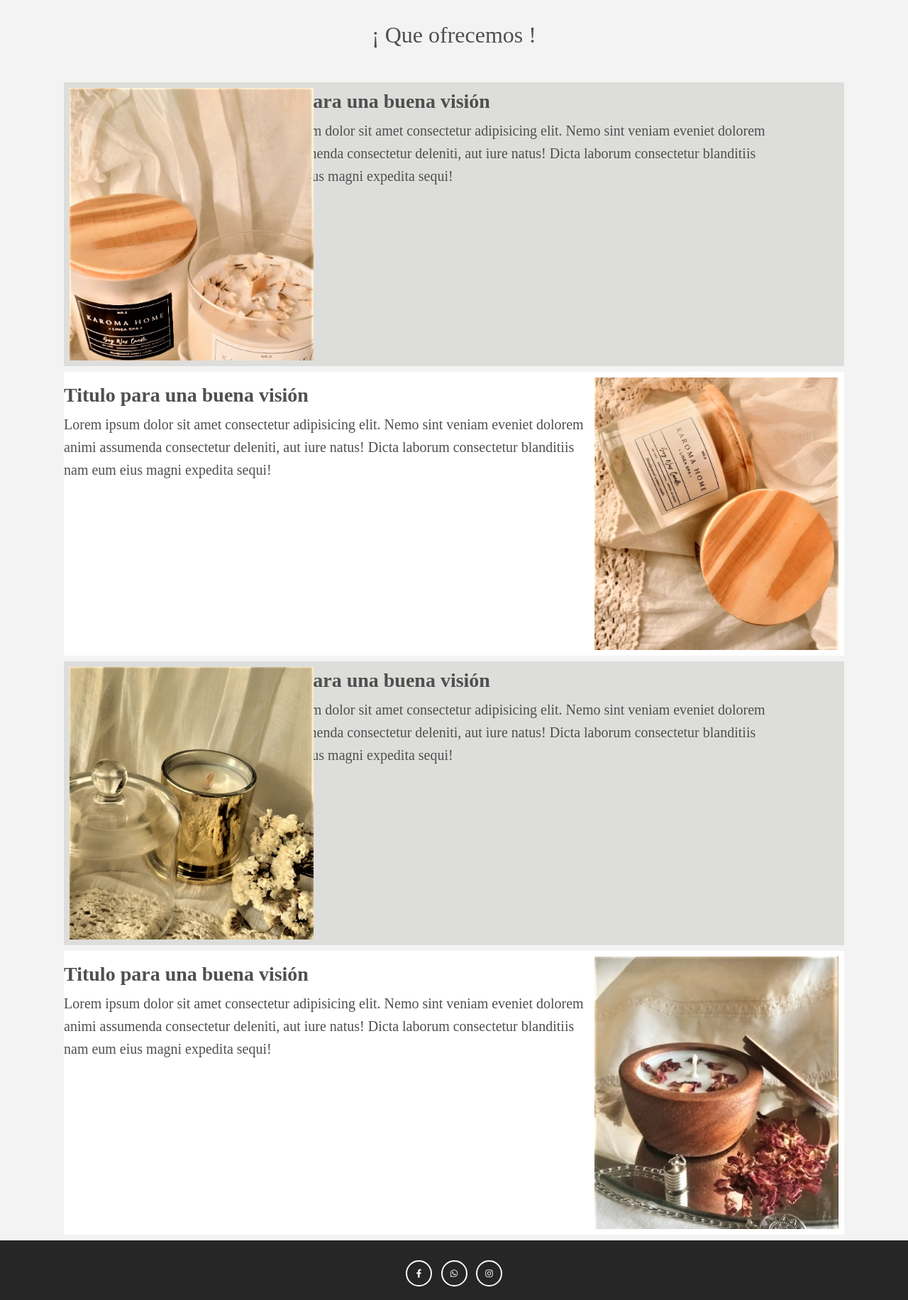
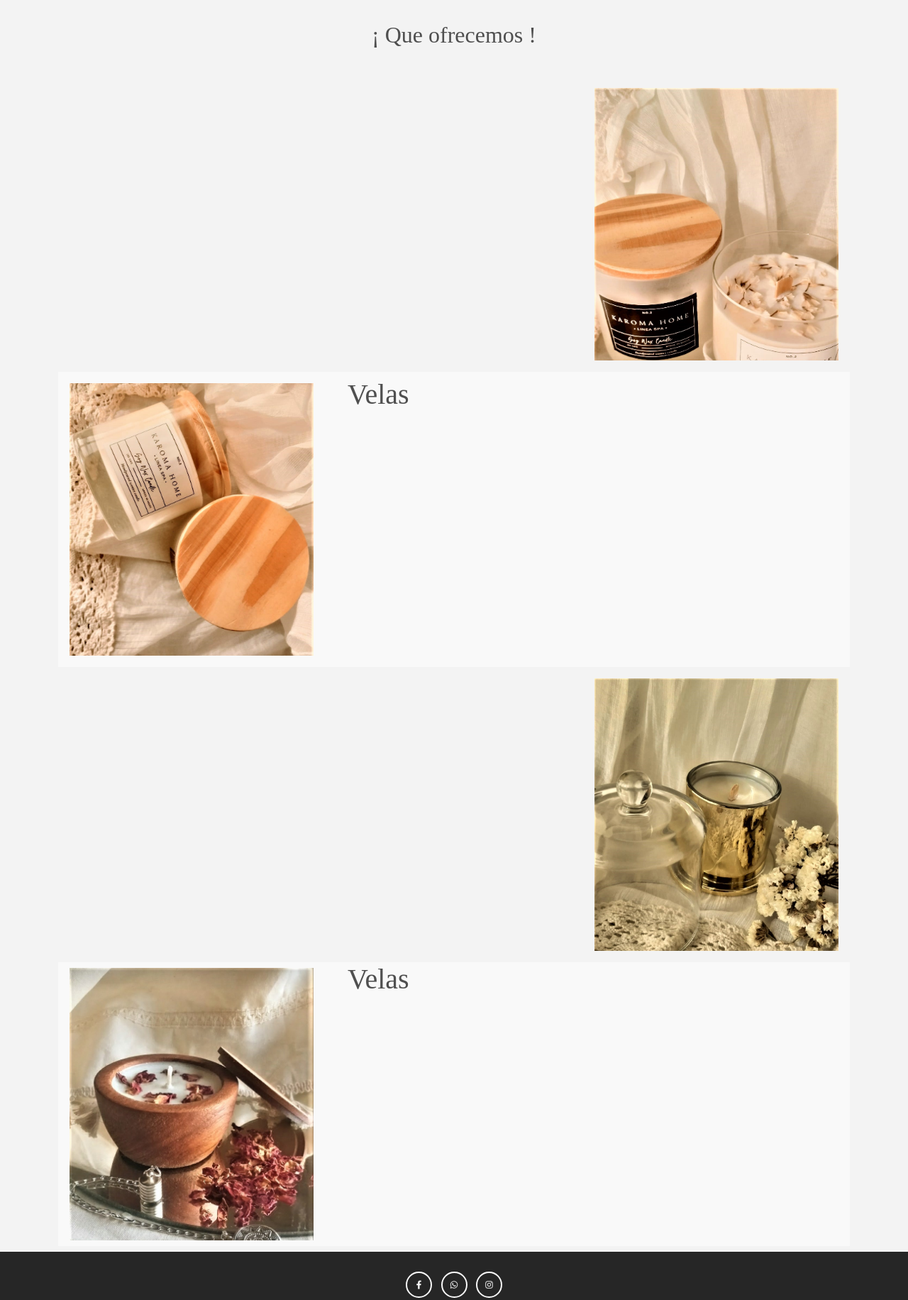
Before and after one commit to JuanGilSosa/Karoma-Site, a plain HTML site: page index.html in a window 1280 px wide. Shown: the part 2120-3952 px from the top of the page at 71% size. Drawn offline with nearby package versions, Linux system fonts and the light colour scheme.

Commit message:
CAMBIO EN MOSTRADOR     - MOD => No usa mas ng-repeat, ahora son elementos estaticos para su mejor manipulacion

```diff
--- a/app.controller.js
+++ b/app.controller.js
@@ -53,29 +53,21 @@ function mainController ($scope, $interval) {
             file: 'a.jpeg',
             description: 'Vela abierta con pabilo de madera de bajo consumo, optimo para disfrutar del aroma por más tiempo',
             title: 'Velas',
-            j_content: 'justify-content-start',
-            background: 'back-g',
         },
         {
             file: 'b-sm.jpeg',
             description: 'Velas con protector de madera, para su protección luego de ser apagada, asi no se ensucia',
             title: 'Velas',
-            j_content: 'justify-content-end',
-            background: 'back-w'
         },
         {
             file: 'c.jpeg',
             description: 'Velas con protector de madera, para su protección luego de ser apagada, asi no se ensucia',
             title: 'Velas',
-            j_content: 'justify-content-start',
-            background: 'back-g',
         },
         {
             file: 'd.jpeg',
             description: 'Velas con protector de madera, para su protección luego de ser apagada, asi no se ensucia',
             title: 'Velas',
-            j_content: 'justify-content-end',
-            background: 'back-w',
         },
 
     ];
--- a/index.css
+++ b/index.css
@@ -82,6 +82,9 @@ hr {
     background-color: #f3f3f3;
 }
 
+#card-title-bg-grey{
+    margin-left: 400px;
+}
 
 
 /******** BOTONES ********/
--- a/index.html
+++ b/index.html
@@ -174,38 +174,103 @@
                 <div class="text-center">
                     <h2 class="mt-5 mb-5 "> ¡ Que ofrecemos ! </h2>
                 </div>
+                <!-- CARD 1 -->
                 <div class="">
-                    <div class="col m-2" ng-repeat="card in cards">
-                        <div class="{{(card.j_content == 'justify-content-start') ? 'my-card-title' : 'position-absolute mt-3'}}">
-                            <h3><b>Titulo para una buena visión</b></h3>
-                            <p class="fs-5 d-flex">Lorem ipsum dolor sit amet consectetur adipisicing elit. Nemo sint veniam eveniet dolorem <br> animi assumenda consectetur deleniti, aut iure natus! Dicta laborum consectetur blanditiis <br> nam eum eius magni expedita sequi!</p>
-                        </div>
-                        <div class="d-flex {{card.j_content}} {{card.background}}">
+                    <div class="col m-2">
+
+                        <div class="d-flex justify-content-end">
                             <div class="my-card p-2">
                                 <div class="image">
-                                    <img src={{dir+card.file}} alt="Cargando..." />
+                                    <img src={{dir+cards[0].file}} alt="Cargando..." />
                                 </div>
                                 <div class="details">
                                     <div class="center">
-                                        <h1>{{card.title}}<br><span>team leader</span></h1>
-                                        <p>{{card.description}}</p>
+                                        <h1>{{cards[0].title}}<br><span>team leader</span></h1>
+                                        <p>{{cards[0].description}}</p>
                                     </div>
                                 </div>
                             </div>
                         </div>
 
                     </div>
+                </div><!-- Fin Card 1 -->
+
+                <!-- CARD 2-->
+                <div class="bg-light d-flex flex-row-reverse">
+                    <div class="col m-2">
+
+                        <div class="position-absolute" id="card-title-bg-grey">
+                            <h1>
+                                {{cards[1].title}}
+                            </h1>
+                        </div>
+                        <div class="d-flex">
+                            <div class="my-card p-2">
+                                <div class="image">
+                                    <img src={{dir+cards[1].file}} alt="Cargando..." />
+                                </div>
+                                <div class="details">
+                                    <div class="center">
+                                        <h1>{{cards[1].title}}<br><span>team leader</span></h1>
+                                        <p>{{cards[1].description}}</p>
+                                    </div>
+                                </div>
+                            </div>
+                        </div>
+                    </div> <!-- Fin Card 2 -->
+                </div>
+                <!-- CARD 3-->
+                <div>
+                    <div class="col m-2">
+
+                        <div class="d-flex justify-content-end">
+                            <div class="my-card p-2">
+                                <div class="image">
+                                    <img src={{dir+cards[2].file}} alt="Cargando..." />
+                                </div>
+                                <div class="details">
+                                    <div class="center">
+                                        <h1>{{cards[2].title}}<br><span>team leader</span></h1>
+                                        <p>{{cards[2].description}}</p>
+                                    </div>
+                                </div>
+                            </div>
+                        </div>
+                    </div> <!-- Fin Card 3 -->
+                </div>
+                <!-- CARD 4 -->
+                <div class="bg-light">
+                    <div class="col m-2">
+                        <div class="position-absolute" id="card-title-bg-grey">
+                            <h1>{{cards[3].title}}</h1>
+                        </div>
+                        <div class="d-flex">
+                            <div class="my-card p-2">
+                                <div class="image">
+                                    <img src={{dir+cards[3].file}} alt="Cargando..." />
+                                </div>
+                                <div class="details">
+                                    <div class="center">
+                                        <h1>{{cards[3].title}}<br><span>team leader</span></h1>
+                                        <p>{{cards[3].description}}</p>
+                                    </div>
+                                </div>
+                            </div>
+                        </div>
+                    </div> <!-- Fin Card 4 -->
 
                 </div>
             </div>
 
+
+        </div> <!-- Div Container Fluid-->
         <!-- Footer -->
         <footer class="text-center text-lg-start bg-dark text-white">
             <!-- Section: Social media -->
             <section class="d-flex justify-content-center justify-content-lg-between p-4 border-bottom">
                 <!-- Right -->
                 <div class="container text-center">
-                        <a href="https://www.instagram.com/karoma.home/" class="btn btn-outline-light btn-floating m-1">
+                    <a href="https://www.facebook.com/karomahome" class="btn btn-outline-light btn-floating m-1">
                         <i class="fab fa-facebook-f"></i>
                     </a>
                     <a href="" class="btn btn-outline-light btn-floating m-1">
@@ -315,9 +380,7 @@
             <!-- Copyright -->
         </footer>
         <!-- Footer -->
-
-            <!-- Footer -->
-        </div>
+    </div> <!-- Main Controller -->
 </body>
 
 </html>
```
Lines whose indentation alone changed are shown as unchanged.
